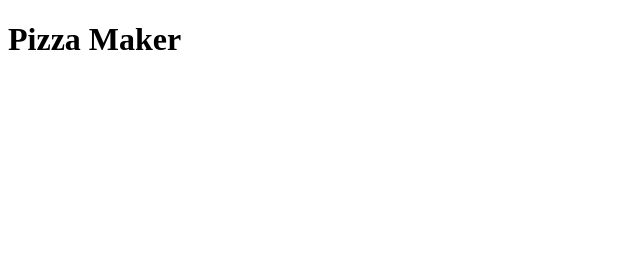
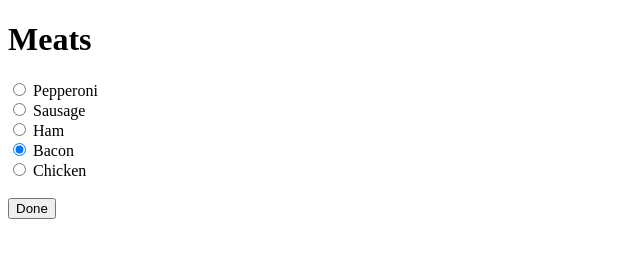
Before and after one commit to GregStillwell/Pizza, a plain HTML site: page index.html in a window 1280 px wide. Shown: the whole page, without its empty margins (0-640 px from the left). Drawn offline with Linux system fonts and the light colour scheme.

Commit message:
added more toppings

```diff
--- a/index.html
+++ b/index.html
@@ -8,8 +8,28 @@
   <title>Pizza website</title>
 </head>
 <body>
-  <form id="">
-    <h1>Pizza Maker</h1>
+  <form id="pizzatoppings">
+    <h1>Meats</h1>
+        <input type="radio" name="toppings" value="Pepperoni" checked>
+        Pepperoni
+      </label><br/>
+      <label>
+        <input type="radio" name="toppings" value="Sausage">
+        Sausage
+      </label><br/>
+      <label>
+        <input type="radio" name="toppings" value="Ham">
+        Ham
+      </label><br/>
+      <input type="radio" name="toppings" value="bacon" checked>
+      Bacon
+    </label><br/>
+    <label>
+      <input type="radio" name="toppings" value="chicken">
+      Chicken
+    </label><br/>
+      <br/>
+      <button type="submit">Done</button>
   </form>
 
 </body>
```
Also changed, not shown: js/script.js (+10 -0 lines), 1 other file.
